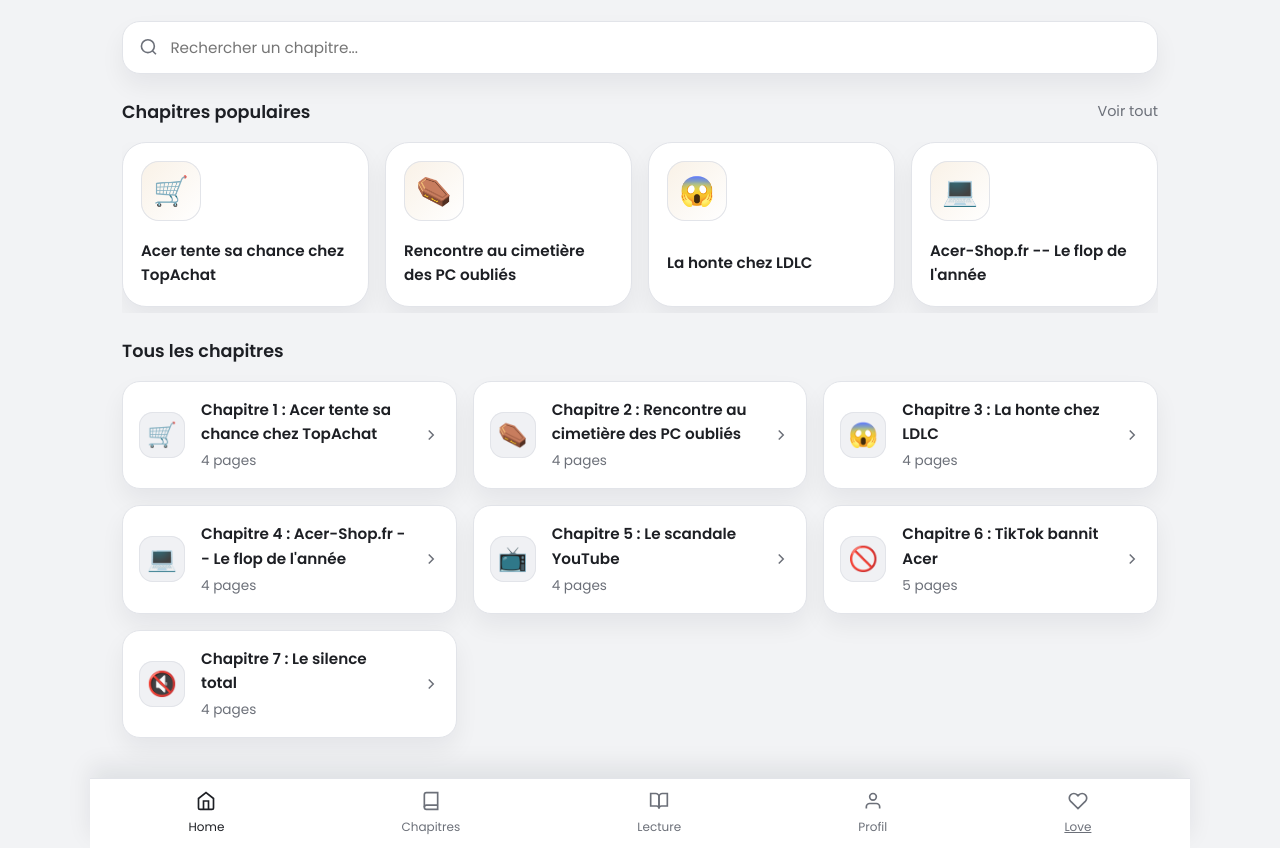
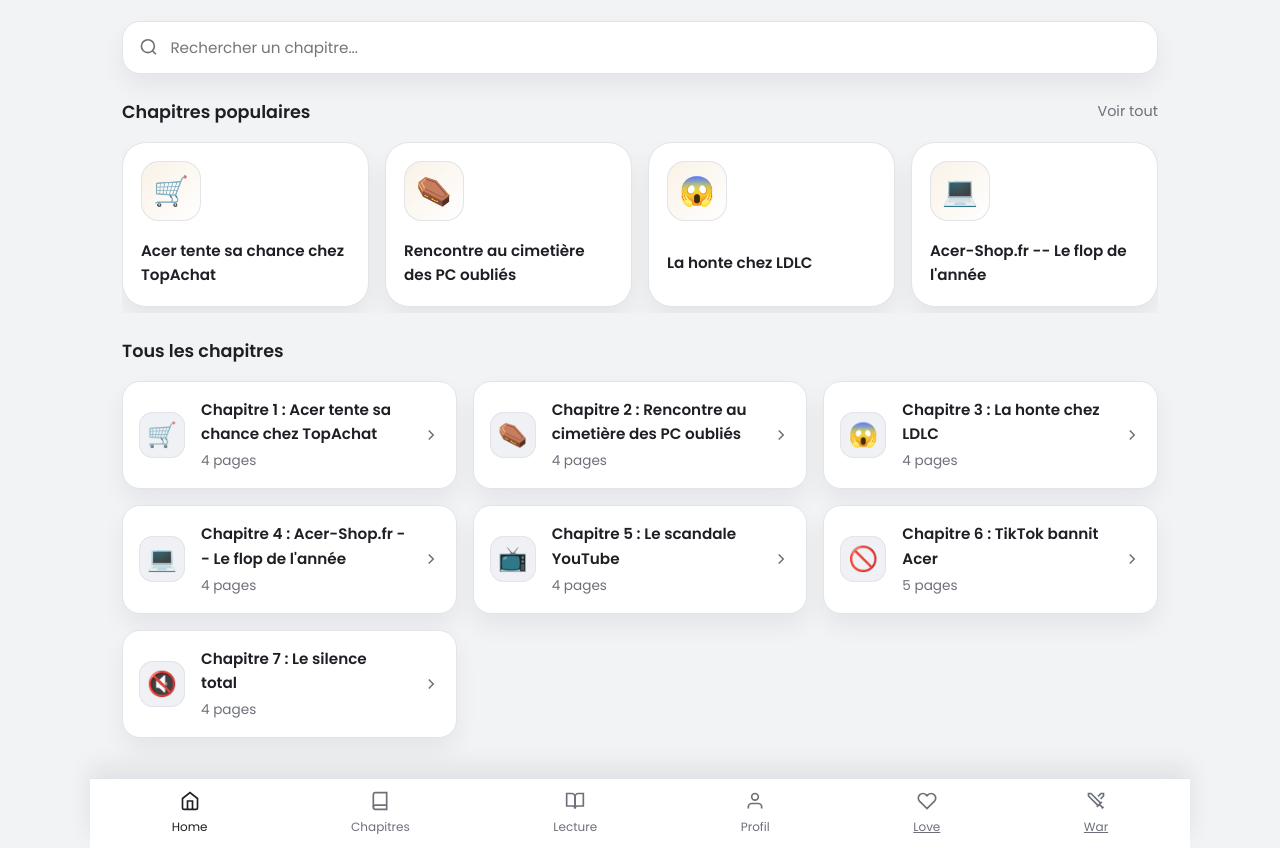
Before and after one commit to realStarYAM/Le-Bug-Contre-Attaque, a plain HTML site: page index.html in a window 1280 px wide. Shown: the part 150-998 px from the top of the page. Drawn offline with Linux system fonts and the light colour scheme.

Commit message:
Ajout du bouton War dans le menu

```diff
--- a/index.html
+++ b/index.html
@@ -232,6 +232,16 @@
         </svg>
         <span>Love</span>
       </a>
+      <a href="war.html" class="nav-item" aria-label="Jeu War of Brands">
+        <svg class="nav-icon" viewBox="0 0 24 24" fill="none" stroke="currentColor" stroke-width="2">
+          <path d="M14.5 17.5L3 6V3h3l11.5 11.5" />
+          <path d="M13 19l6-6" />
+          <path d="M16 16l4 4" />
+          <path d="M19 21l2-2" />
+          <path d="M14.5 6.5L18 3h3v3l-3.5 3.5" />
+        </svg>
+        <span>War</span>
+      </a>
     </nav>
   </div>
 
```
